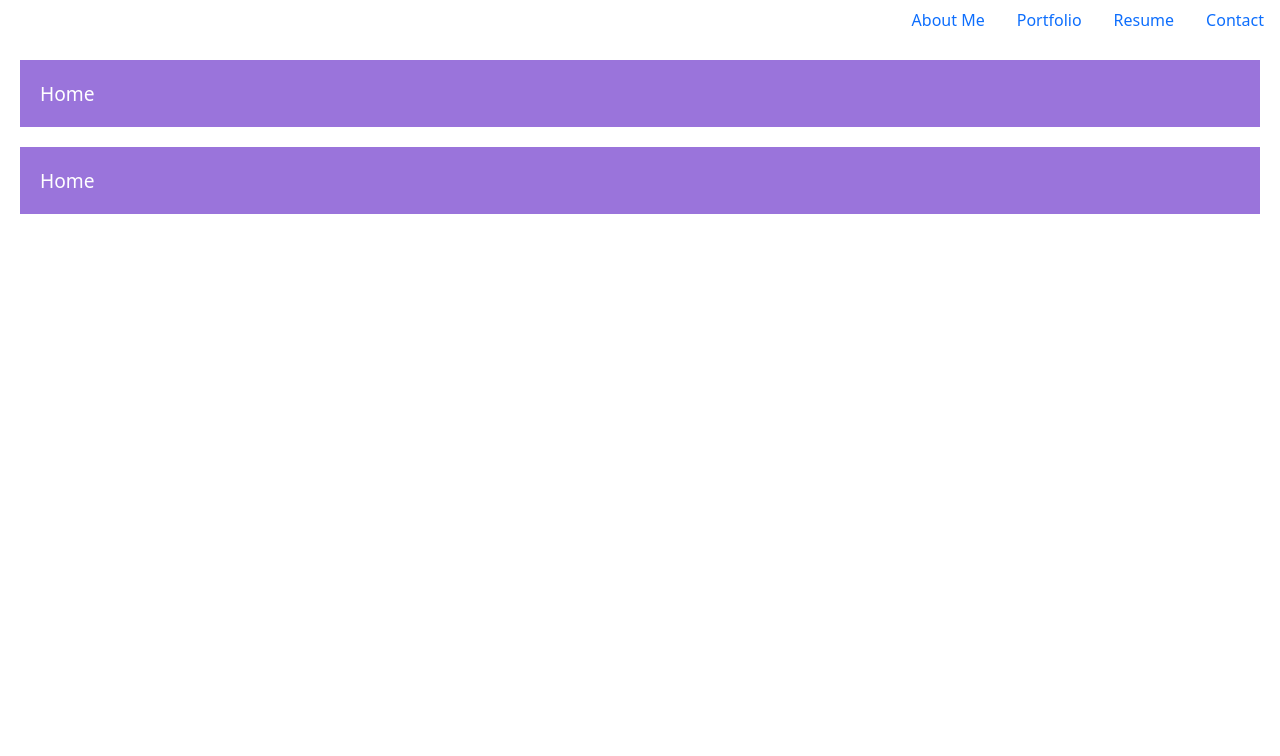
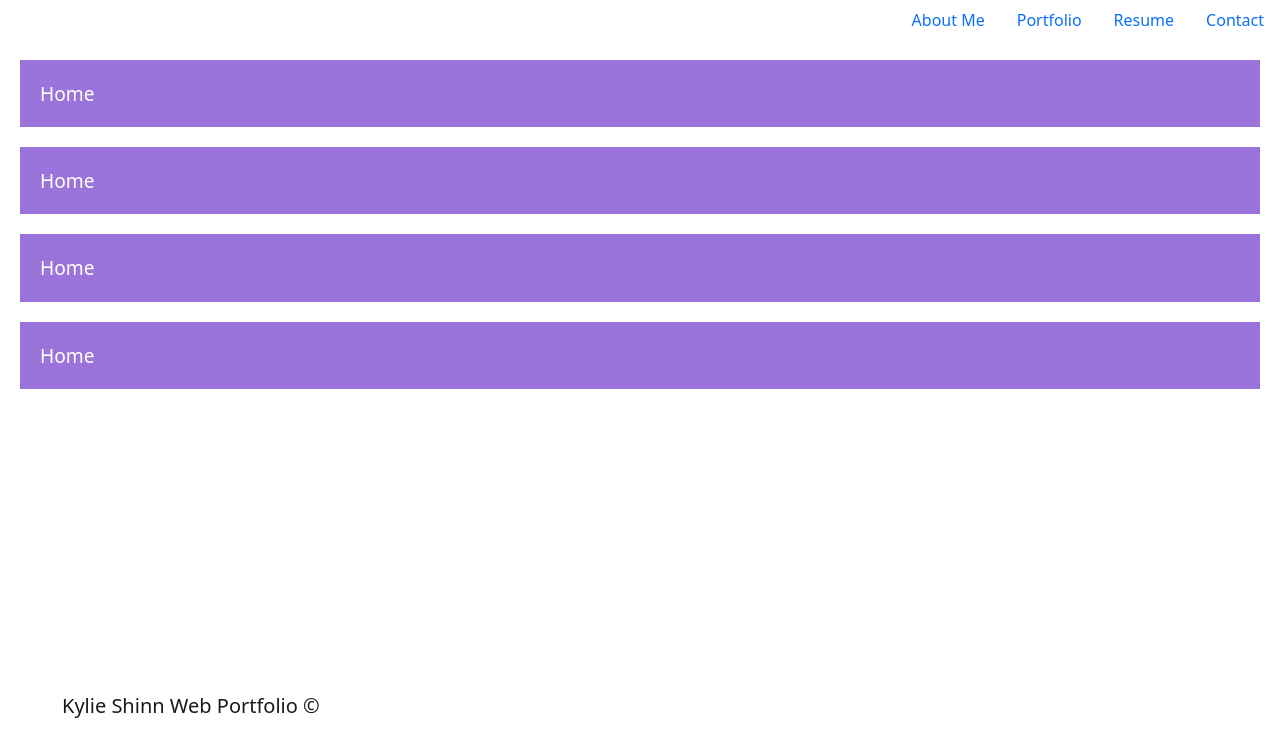
Before and after one commit to kyliemshinn/react-portfolio, a React (Create React App) app in the folder react-portfolio/: page / in a window 1280 px wide. Shown: the top 756 px of the page. Built offline with nearby package versions, Linux system fonts and the light colour scheme.

Commit message:
add component to footer, add criteria to readme, fix sections of navbar for proper syntax

```diff
--- a/react-portfolio/src/App.js
+++ b/react-portfolio/src/App.js
@@ -14,9 +14,9 @@ function App() {
     <div>
       <Navbar />
       <AboutMe />
-      {/* <Portfolio />
+      <Portfolio />
       <Resume />
-      <Contact /> */}
+      <Contact />
       <Footer />
     </div>
   );
--- a/react-portfolio/src/components/Footer.js
+++ b/react-portfolio/src/components/Footer.js
@@ -1,26 +1,14 @@
-import React from 'react';
-
-const styles = {
-    card: {
-      margin: 20,
-      background: '#e8eaf6',
-    },
-    heading: {
-      background: '#9a74db',
-      minHeight: 50,
-      lineHeight: 3.5,
-      fontSize: '1.2rem',
-      color: 'white',
-      padding: '0 20px',
-    },
-  };
+import React from "react";
+import "../style.css";
 
 function Footer() {
-    return (
-      <div style={styles.card}>
-        <div style={styles.heading}>Home</div>
+  return (
+    <nav className="navbar fixed-bottom navbar-light">
+      <div className="container-fluid ksfooter">
+      <p className="navbar-brand">Kylie Shinn Web Portfolio ©</p>
       </div>
-    );
-  }
+    </nav>
+  );
+}
 
 export default Footer;
--- a/react-portfolio/src/components/Navbar.js
+++ b/react-portfolio/src/components/Navbar.js
@@ -3,27 +3,27 @@ import React from "react";
 function Navbar() {
   return (
     <div id="navBar">
-      <ul class="nav justify-content-end">
-        <li class="nav-item">
+      <ul className="nav justify-content-end">
+        <li className="nav-item">
           <a
-            class="nav-link active"
+            className="nav-link active"
             aria-current="page"
             href="./components/Aboutme">
             About Me
           </a>
         </li>
-        <li class="nav-item">
+        <li className="nav-item">
           <a class="nav-link" href="./components/Portfolio">
             Portfolio
           </a>
         </li>
-        <li class="nav-item">
+        <li className="nav-item">
           <a class="nav-link" href="./components/Resume">
             Resume
           </a>
         </li>
-        <li class="nav-item">
-          <a class="nav-link" href="./components/Contact">
+        <li className="nav-item">
+          <a className="nav-link" href="./components/Contact">
             Contact
           </a>
         </li>
--- /dev/null
+++ b/react-portfolio/src/style.css
@@ -0,0 +1,5 @@
+
+.ksfooter {
+    margin: 50px;
+    background-color: white;
+}
```
Also changed, not shown: react-portfolio/src/logo.svg (deleted), 1 other file (tests, documents, lock files or other folders).
